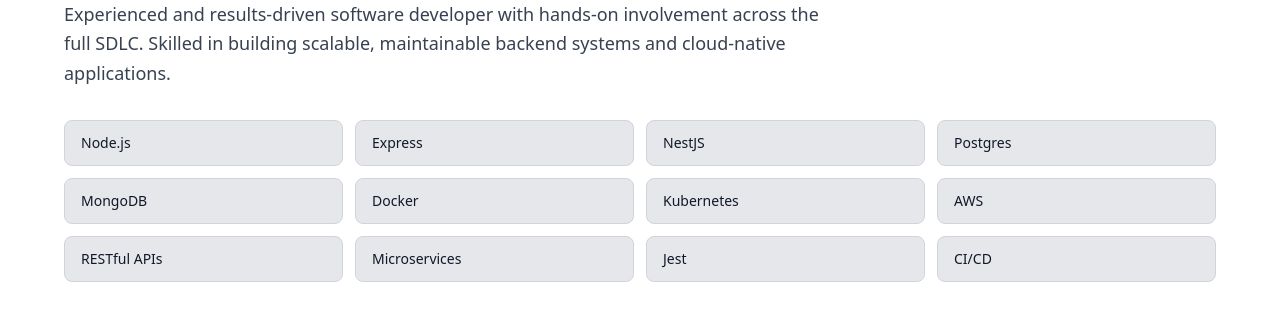
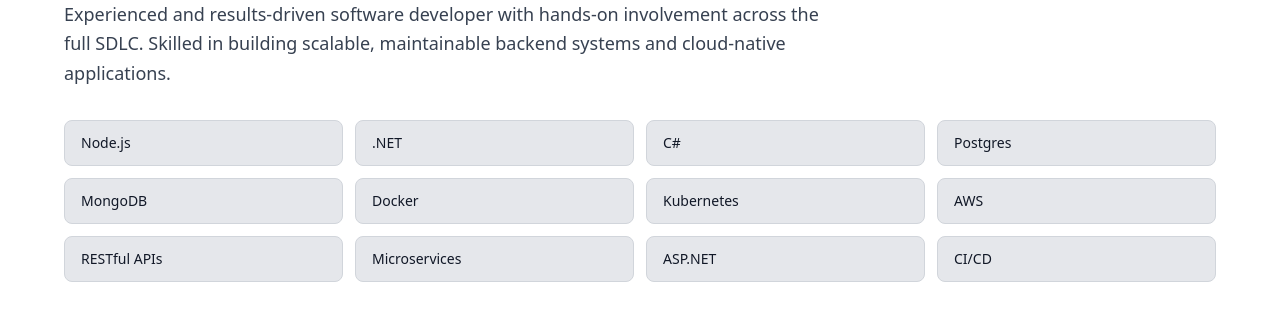
Before and after one commit to Alameen17/alameen-portfolio, a React (Vite) app: page / in a window 1280 px wide. Shown: the part 1000-1332 px from the top of the page. Built offline with nearby package versions, Linux system fonts and the light colour scheme.

Commit message:
Update skills list and contact form configuration

```diff
--- a/src/components/About.jsx
+++ b/src/components/About.jsx
@@ -4,9 +4,9 @@
 
 export default function About() {
   const skills = [
-    'Node.js', 'Express', 'NestJS', 'Postgres',
+    'Node.js', '.NET', 'C#', 'Postgres',
     'MongoDB', 'Docker', 'Kubernetes', 'AWS',
-    'RESTful APIs', 'Microservices', 'Jest', 'CI/CD'
+    'RESTful APIs', 'Microservices', 'ASP.NET', 'CI/CD'
   ];
 
   return (
--- a/src/components/Contact.jsx
+++ b/src/components/Contact.jsx
@@ -13,7 +13,7 @@
     setStatus({ type: '', message: '' });
 
     try {
-      const response = await fetch('https://formspree.io/f/YOUR_FORM_ID', {
+      const response = await fetch('https://formspree.io/f/mdkwlqvg', {
         method: 'POST',
         headers: {
           'Content-Type': 'application/json',
@@ -73,7 +73,7 @@
                   </div>
                   <div>
                     <h3 className="font-semibold text-gray-900 dark:text-white mb-1">Email</h3>
-                    <p className="text-blue-600 dark:text-blue-400">alameen@example.com</p>
+                    <p className="text-blue-600 dark:text-blue-400">alameenadekunle029@gmail.com</p>
                     <p className="text-sm text-gray-600 dark:text-gray-400 mt-2">
                       Preferred for project inquiries
                     </p>
```
